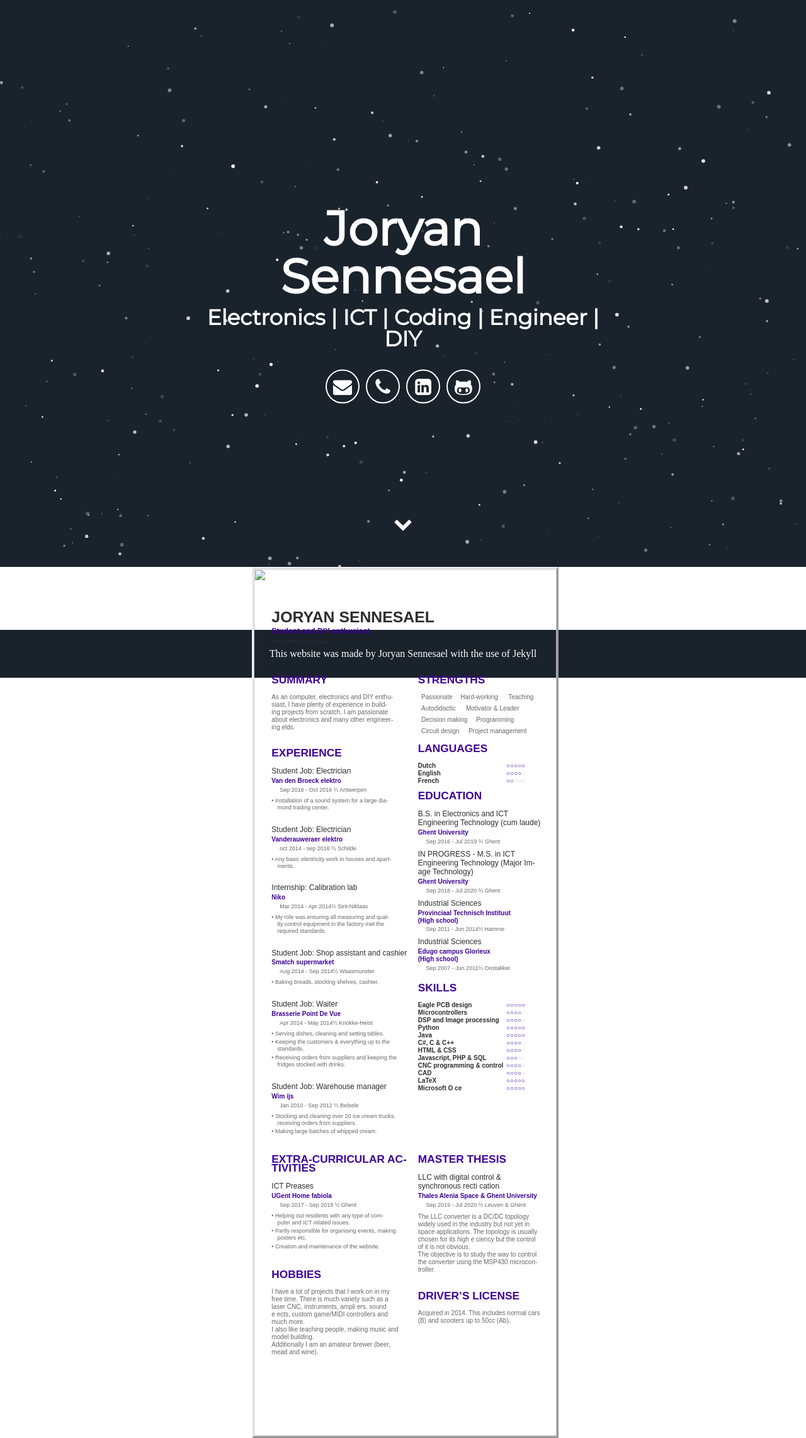
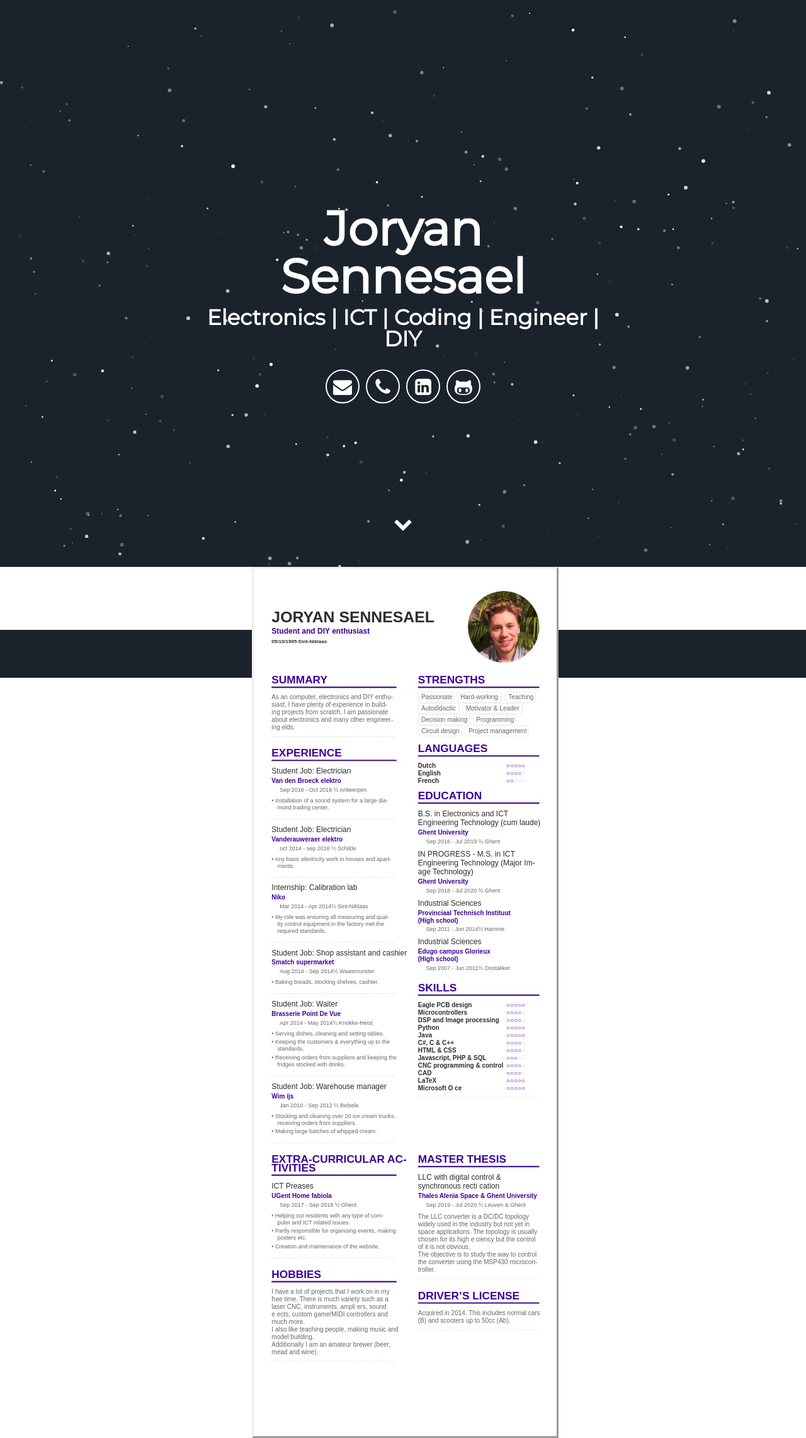
Before and after one commit to jsennesael/CV, a Jekyll site: the page built from index.html, in a window 1280 px wide. Shown: the whole page at 63% size. Built offline with Jekyll 4.4.1, drawn with Linux system fonts in a browser that asks for light colours; some web fonts are replaced.

Commit message:
Update joryan_cv.html

```diff
--- a/_includes/joryan_cv.html
+++ b/_includes/joryan_cv.html
@@ -31,7 +31,7 @@
 <body>
 <div style="position:absolute;left:50%;margin-left:-240px;width:481px;height:1377px;border-style:outset;overflow:hidden">
 <div style="position:absolute;left:0px;top:0px">
-<img src="background1.jpg" width=481 height=1377></div>
+<img src="/assets/background1.jpg" width=481 height=1377></div>
 <div style="position:absolute;left:28.35px;top:57.64px" class="cls_002"><span class="cls_002">JORYAN SENNESAEL</span></div>
 <div style="position:absolute;left:28.35px;top:90.40px" class="cls_003"><span class="cls_003">Student and DIY enthusiast</span></div>
 <div style="position:absolute;left:28.35px;top:109.83px" class="cls_004"><span class="cls_004">05/10/1995 Sint-Niklaas</span></div>
```
